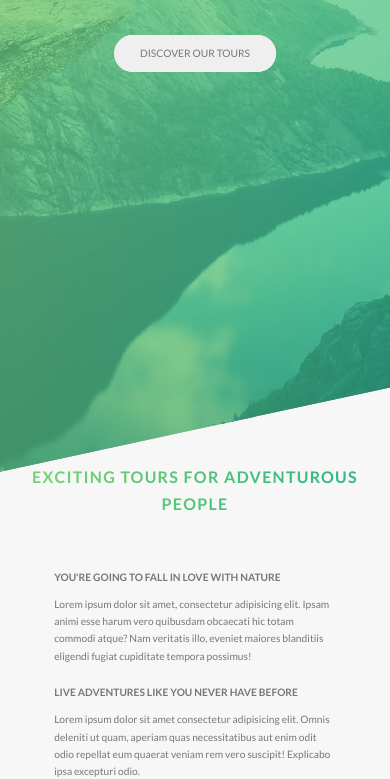
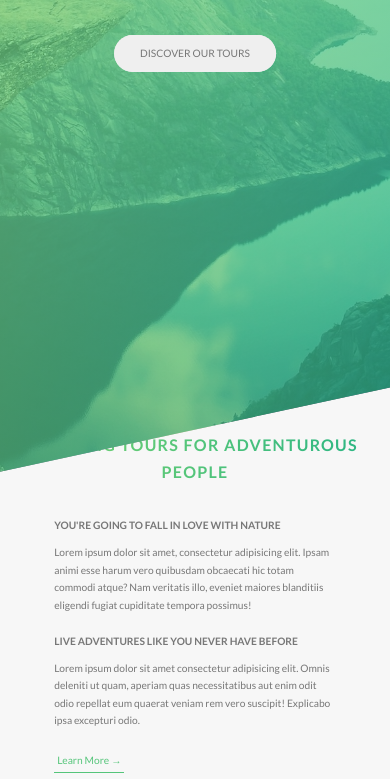
Before and after one commit to dembreus/Natours, a website: page index.html in a window 390 px wide. Shown: the part 330-1109 px from the top of the page. Drawn offline with Linux system fonts and the light colour scheme.

Commit message:
Added responsize design to stories, cards, footer, about and booking, Needed to be more mobile friendly.

```diff
--- a/scss/base/_utilities.scss
+++ b/scss/base/_utilities.scss
@@ -8,10 +8,18 @@
 
 .u-margin-bottom-medium {
   margin-bottom: 4rem !important;
+
+  @include respond(tab-port) {
+    margin-bottom: 3rem !important;
+  }
 }
 
 .u-margin-bottom-big {
   margin-bottom: 8rem !important;
+
+  @include respond(tab-port) {
+    margin-bottom: 5rem !important;
+  }
 }
 
 .u-margin-top-small {
--- a/scss/components/_card.scss
+++ b/scss/components/_card.scss
@@ -182,4 +182,49 @@
     font-size: 6rem;
     font-weight: 100;
   }
+
+  @include respond(tab-port) {
+    // FUNCTIONALITY
+    height: auto;
+    border-radius: $border-radius;
+    background-color: $color-white;
+    box-shadow: 0 1.5rem 4rem rgba($color-black, 0.15);
+
+    &__side {
+      height: auto;
+      position: relative;
+      box-shadow: none;
+
+      &--back {
+        transform: rotateY(0);
+        clip-path: polygon(0 15%, 100% 0, 100% 100%, 0 100%);
+      }
+    }
+
+    &:hover &__side--front {
+      transform: rotateY(-0);
+    }
+
+    &__details {
+      padding: 1rem 3rem;
+    }
+
+    //BACK SIDE STYLING
+    &__cta {
+      position: relative;
+      top: 0;
+      left: 0;
+      transform: translate(0);
+      width: 100%;
+      padding: 7rem 4rem 4rem 4rem;
+    }
+
+    &__price-box {
+      margin-bottom: 3rem;
+    }
+
+    &__price-value {
+      font-size: 4rem;
+    }
+  }
 }
--- a/scss/components/_composition.scss
+++ b/scss/components/_composition.scss
@@ -10,19 +10,43 @@
     transition: all 0.2s;
     outline-offset: 2rem;
 
+    @include respond(tab-port) {
+      float: left;
+      position: relative;
+      width: 33.33333%;
+      box-shadow: 0 1.5rem 3rem rgba($color-black, 0.2);
+    }
+
     &--p1 {
       left: 0;
       top: -2rem;
+
+      @include respond(tab-port) {
+        top: 0;
+        transform: scale(1.2);
+      }
     }
 
     &--p2 {
       right: 0;
       top: 2rem;
+
+      @include respond(tab-port) {
+        top: -1rem;
+        transform: scale(1.3);
+        z-index: 100;
+      }
     }
 
     &--p3 {
       left: 20%;
       top: 10rem;
+
+      @include respond(tab-port) {
+        top: 1rem;
+        left: 0;
+        transform: scale(1.1);
+      }
     }
 
     &:hover {
--- a/scss/components/_feature-box.scss
+++ b/scss/components/_feature-box.scss
@@ -6,6 +6,10 @@
   border-radius: $border-radius;
   box-shadow: 0 1.5rem 4rem rgba($color-black, 0.5);
   transition: all 0.2s;
+
+  @include respond(tab-port) {
+    padding: 2rem;
+  }
 
   &:hover {
     transform: translateY(-1.5rem) scale(1.03);
@@ -23,5 +27,9 @@
     background-clip: text;
     -webkit-background-clip: text;
     color: transparent;
+
+    @include respond(tab-port) {
+      margin-bottom: 0;
+    }
   }
 }
--- a/scss/components/_form.scss
+++ b/scss/components/_form.scss
@@ -15,6 +15,10 @@
     width: 90%;
     display: block;
     transition: all 0.3s;
+
+    @include respond(tab-port) {
+      width: 100%;
+    }
 
     &:focus {
       outline: none;
@@ -49,6 +53,11 @@
   &__radio-group {
     width: 49%;
     display: inline-block;
+
+    @include respond(tab-port) {
+      width: 100%;
+      margin-bottom: 2rem;
+    }
   }
 
   &__radio-input {
--- a/scss/components/_story.scss
+++ b/scss/components/_story.scss
@@ -9,10 +9,19 @@
   font-size: $default-font-size;
   transform: skewX(-12deg);
 
+  @include respond(tab-port) {
+    width: 100%;
+    padding: 4rem;
+    padding-left: 7rem;
+  }
+
+  @include respond(phone) {
+    transform: skewX(0);
+  }
+
   &__shape {
     width: 15rem;
     height: 15rem;
-    background-color: red;
     float: left;
     -webkit-shape-outside: circle(50% at 50% 50%);
     shape-outside: circle(50% at 50% 50%);
@@ -20,6 +29,10 @@
     clip-path: circle(50% at 50% 50%);
     transform: translateX(-3rem) skewX(12deg);
     position: relative;
+
+    @include respond(phone) {
+      transform: translateX(-3rem) skewX(0);
+    }
   }
 
   &__img {
@@ -31,6 +44,10 @@
 
   &__text {
     transform: skewX(12deg);
+
+    @include respond(phone) {
+      transform: skewX(0);
+    }
   }
 
   &__caption {
--- a/scss/layout/_footer.scss
+++ b/scss/layout/_footer.scss
@@ -11,6 +11,10 @@
   &__logo-box {
     text-align: center;
     margin-bottom: 8rem;
+
+    @include respond(tab-port) {
+      margin-bottom: 6rem;
+    }
   }
 
   &__logo {
--- a/scss/layout/_grid.scss
+++ b/scss/layout/_grid.scss
@@ -24,6 +24,7 @@
 
       @include respond(tab-port) {
         margin-right: 0;
+        margin-bottom: $gutter-vertical-small;
       }
     }
 
--- a/scss/pages/_home.scss
+++ b/scss/pages/_home.scss
@@ -2,6 +2,10 @@
   background-color: $color-grey-light-1;
   padding: 25rem 0;
   margin-top: -20vh;
+
+  @include respond(tab-port) {
+    padding: 20rem 0;
+  }
 }
 
 .section-features {
@@ -19,17 +23,29 @@
   & > * {
     transform: skewY(7deg);
   }
+
+  @include respond(tab-port) {
+    padding: 15rem 0;
+  }
 }
 
 .section-tours {
   background-color: $color-grey-light-1;
   padding: 25rem 0 15rem 0;
   margin-top: -10rem;
+
+  @include respond(tab-port) {
+    padding: 20rem 0 10rem 0;
+  }
 }
 
 .section-stories {
   position: relative;
   padding: 15rem 0;
+
+  @include respond(tab-port) {
+    padding: 10rem 0;
+  }
 }
 
 .section-book {
@@ -52,8 +68,35 @@
   border-radius: $border-radius;
   box-shadow: 0 1.5rem 4rem rgba($color-black, 0.2);
 
+  @include respond(tab-land) {
+    background-image: linear-gradient(
+        105deg,
+        rgba($color-white, 0.9) 0%,
+        rgba($color-white, 0.9) 65%,
+        transparent 65%
+      ),
+      url("../../img/nat-10.jpg");
+  }
+
+  @include respond(tab-port) {
+    background-image: linear-gradient(
+        to right,
+        rgba($color-white, 0.9) 0,
+        rgba($color-white, 0.9) 100%
+      ),
+      url("../../img/nat-10.jpg");
+  }
+
   &__form {
     padding: 6rem;
     width: 50%;
+
+    @include respond(tab-land) {
+      width: 65%;
+    }
+
+    @include respond(tab-port) {
+      width: 100%;
+    }
   }
 }
```
Also changed, not shown: css/style.css, 1 other file.
